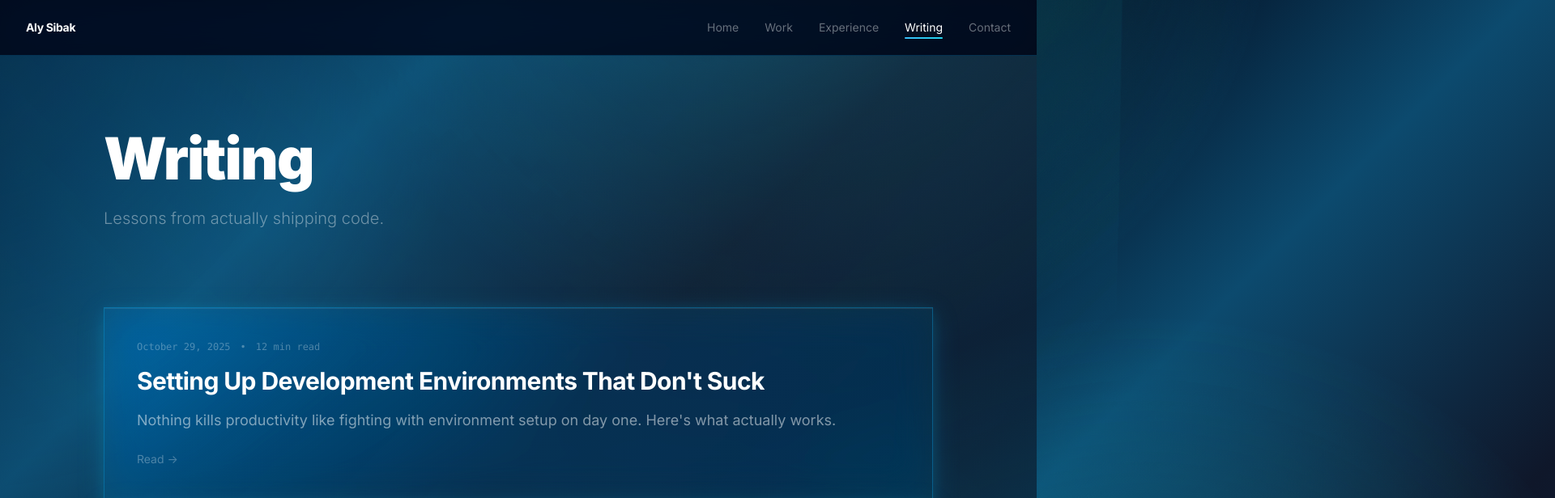
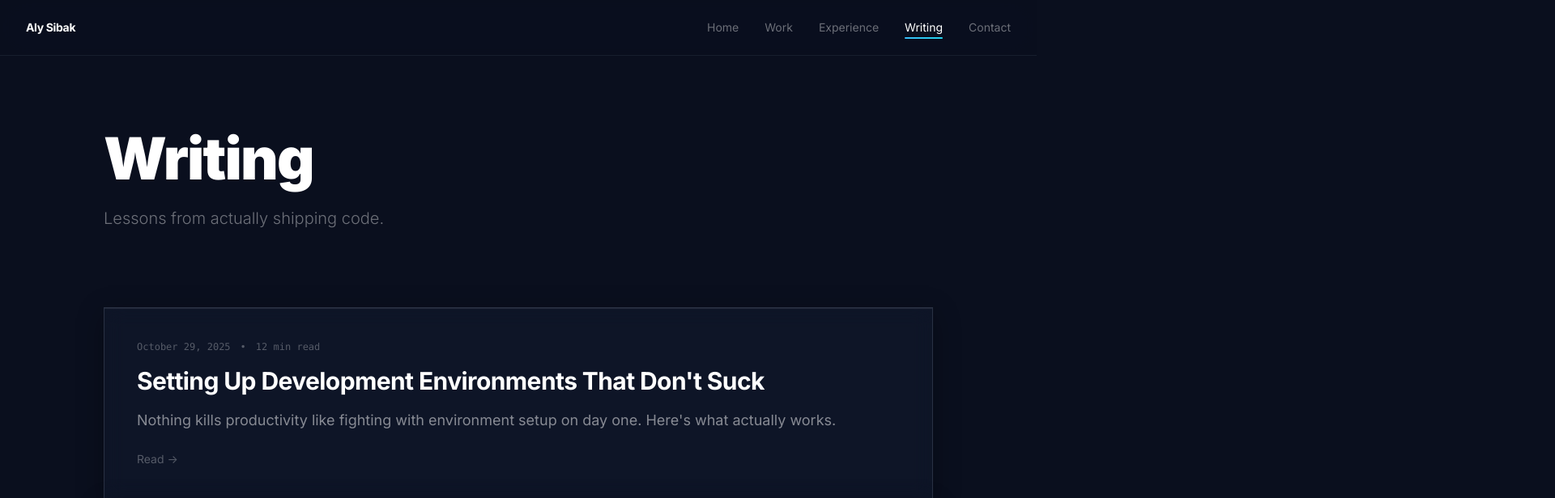
Before and after one commit to alysibak/portfolio, a Next.js app: page /blog in a window 1280 px wide. Shown: the top 616 px of the page at 81% size, 1920 px wide, since content can reach past the window. Built offline with nearby package versions, Linux system fonts and the light colour scheme.

Commit message:
fix: replace animated gradient with solid background, improve contrast, fix overflow issues

```diff
--- a/app/globals.css
+++ b/app/globals.css
@@ -18,31 +18,20 @@
   box-sizing: border-box;
 }
 
-html {
-  scroll-behavior: smooth;
-  -webkit-font-smoothing: antialiased;
-  -moz-osx-font-smoothing: grayscale;
-}
-
-@media (prefers-reduced-motion: reduce) {
-  html {
-    scroll-behavior: auto;
-  }
-
-  *,
-  *::before,
-  *::after {
-    animation-duration: 0.01ms !important;
-    animation-iteration-count: 1 !important;
-    transition-duration: 0.01ms !important;
-  }
-}
-
 body {
   color: var(--foreground);
   background: var(--background);
   font-family: -apple-system, BlinkMacSystemFont, 'Segoe UI', 'Roboto', 'Oxygen', 'Ubuntu', 'Cantarell', 'Fira Sans', 'Droid Sans', 'Helvetica Neue', sans-serif;
   overflow-x: hidden;
+  min-height: 100vh;
+  position: relative;
+}
+
+html {
+  overflow-x: hidden;
+  scroll-behavior: smooth;
+  -webkit-font-smoothing: antialiased;
+  -moz-osx-font-smoothing: grayscale;
 }
 
 @layer utilities {
--- a/app/theme-globals.css
+++ b/app/theme-globals.css
@@ -1,108 +1,49 @@
-/* Electric Modern Portfolio Theme */
+/* Professional Modern Portfolio Theme */
 
 @import url('https://fonts.googleapis.com/css2?family=Inter:wght@300;400;500;600;700;800;900&display=swap');
 
-/* Dynamic Gradient Background - Electric Blue & Cyan */
+/* Solid Professional Background */
 .animated-gradient-bg {
-  background: linear-gradient(135deg, #020617 0%, #0c4a6e 25%, #0f172a 50%, #082f49 100%);
+  background: #0a0f1e;
   position: relative;
   min-height: 100vh;
+  overflow-x: hidden;
 }
 
-.animated-gradient-bg::before {
-  content: '';
-  position: absolute;
-  top: -50%;
-  left: -50%;
-  width: 200%;
-  height: 200%;
-  background:
-    radial-gradient(circle at 20% 30%, rgba(14, 165, 233, 0.25), transparent 25%),
-    radial-gradient(circle at 80% 70%, rgba(6, 182, 212, 0.2), transparent 25%),
-    radial-gradient(circle at 40% 80%, rgba(16, 185, 129, 0.15), transparent 25%),
-    radial-gradient(circle at 60% 20%, rgba(34, 211, 238, 0.18), transparent 25%);
-  animation: gradientFloat 18s ease-in-out infinite;
-  pointer-events: none;
-}
-
-.animated-gradient-bg::after {
-  content: '';
-  position: absolute;
-  top: 0;
-  left: 0;
-  right: 0;
-  bottom: 0;
-  background:
-    linear-gradient(45deg, transparent 30%, rgba(14, 165, 233, 0.08) 50%, transparent 70%),
-    linear-gradient(-45deg, transparent 30%, rgba(6, 182, 212, 0.06) 50%, transparent 70%);
-  background-size: 100% 100%;
-  animation: meshMove 12s ease-in-out infinite;
-  pointer-events: none;
-}
-
-@keyframes gradientFloat {
-  0%, 100% { transform: translate(0, 0) rotate(0deg); }
-  33% { transform: translate(40px, -40px) rotate(4deg); }
-  66% { transform: translate(-30px, 30px) rotate(-4deg); }
-}
-
-@keyframes meshMove {
-  0%, 100% { opacity: 1; transform: scale(1) rotate(0deg); }
-  50% { opacity: 0.6; transform: scale(1.15) rotate(1deg); }
-}
-
-/* Electric Glass Cards */
+/* Glass Cards with Better Contrast */
 .glass {
-  background: linear-gradient(135deg, rgba(14, 165, 233, 0.12), rgba(6, 182, 212, 0.08));
-  border: 1.5px solid rgba(14, 165, 233, 0.35);
-  backdrop-filter: blur(24px) saturate(150%);
-  -webkit-backdrop-filter: blur(24px) saturate(150%);
+  background: rgba(15, 23, 42, 0.8);
+  border: 1.5px solid rgba(148, 163, 184, 0.2);
+  backdrop-filter: blur(12px);
+  -webkit-backdrop-filter: blur(12px);
   box-shadow:
-    0 8px 32px rgba(14, 165, 233, 0.2),
-    0 4px 16px rgba(6, 182, 212, 0.15),
+    0 8px 32px rgba(0, 0, 0, 0.3),
     inset 0 1px 1px rgba(255, 255, 255, 0.1);
   transition: all 0.4s cubic-bezier(0.4, 0, 0.2, 1);
   position: relative;
-  overflow: hidden;
-}
-
-.glass::before {
-  content: '';
-  position: absolute;
-  top: 0;
-  left: -100%;
-  width: 100%;
-  height: 100%;
-  background: linear-gradient(90deg, transparent, rgba(34, 211, 238, 0.2), transparent);
-  transition: left 0.6s ease;
-}
-
-.glass:hover::before {
-  left: 100%;
 }
 
 .glass:hover {
-  background: linear-gradient(135deg, rgba(14, 165, 233, 0.18), rgba(6, 182, 212, 0.12));
-  border-color: rgba(14, 165, 233, 0.6);
+  background: rgba(15, 23, 42, 0.9);
+  border-color: rgba(96, 165, 250, 0.4);
   box-shadow:
-    0 12px 48px rgba(14, 165, 233, 0.3),
-    0 0 80px rgba(6, 182, 212, 0.25),
-    0 0 120px rgba(16, 185, 129, 0.1),
-    inset 0 1px 1px rgba(255, 255, 255, 0.2);
-  transform: translateY(-8px) scale(1.01);
+    0 12px 48px rgba(59, 130, 246, 0.15),
+    0 0 60px rgba(59, 130, 246, 0.1),
+    inset 0 1px 1px rgba(255, 255, 255, 0.15);
+  transform: translateY(-4px);
 }
 
 /* Glass Strong (for nav/footer) */
 .glass-strong {
-  background: rgba(2, 6, 23, 0.85);
-  backdrop-filter: blur(24px) saturate(180%);
-  -webkit-backdrop-filter: blur(24px) saturate(180%);
-  border-bottom: 1px solid rgba(14, 165, 233, 0.25);
+  background: rgba(10, 15, 30, 0.95);
+  backdrop-filter: blur(20px) saturate(180%);
+  -webkit-backdrop-filter: blur(20px) saturate(180%);
+  border-bottom: 1px solid rgba(148, 163, 184, 0.1);
 }
 
-/* Electric Gradient Text */
+/* Gradient Text - Better Contrast */
 .gradient-text {
-  background: linear-gradient(135deg, #ffffff 0%, #22d3ee 30%, #0ea5e9 60%, #10b981 100%);
+  background: linear-gradient(135deg, #ffffff 0%, #60a5fa 50%, #3b82f6 100%);
   background-size: 200% auto;
   -webkit-background-clip: text;
   -webkit-text-fill-color: transparent;
@@ -117,41 +58,41 @@
   100% { background-position: 200% center; }
 }
 
-/* Accent Colors */
+/* Accent Colors - High Contrast */
 .accent-text {
-  color: #0ea5e9;
+  color: #60a5fa;
 }
 
 .accent-border {
-  border-color: #0ea5e9;
+  border-color: #60a5fa;
 }
 
-/* Electric Buttons */
+/* Buttons with Better Contrast */
 .glossy-button {
-  background: linear-gradient(135deg, rgba(14, 165, 233, 0.25), rgba(6, 182, 212, 0.15));
-  border: 1px solid rgba(14, 165, 233, 0.5);
-  box-shadow: 0 4px 16px rgba(14, 165, 233, 0.25);
+  background: rgba(59, 130, 246, 0.15);
+  border: 1px solid rgba(96, 165, 250, 0.3);
+  box-shadow: 0 4px 16px rgba(59, 130, 246, 0.2);
   transition: all 0.4s cubic-bezier(0.4, 0, 0.2, 1);
 }
 
 .glossy-button:hover {
-  background: linear-gradient(135deg, rgba(14, 165, 233, 0.35), rgba(6, 182, 212, 0.25));
-  border-color: rgba(14, 165, 233, 0.7);
-  box-shadow: 0 8px 24px rgba(14, 165, 233, 0.35);
+  background: rgba(59, 130, 246, 0.25);
+  border-color: rgba(96, 165, 250, 0.5);
+  box-shadow: 0 8px 24px rgba(59, 130, 246, 0.3);
   transform: translateY(-2px);
 }
 
-/* Primary CTA Button */
+/* Primary CTA Button - Solid Color */
 .cta-button {
-  background: linear-gradient(135deg, #0ea5e9 0%, #06b6d4 100%);
-  border: 1px solid rgba(14, 165, 233, 0.6);
+  background: linear-gradient(135deg, #3b82f6 0%, #2563eb 100%);
+  border: 1px solid rgba(96, 165, 250, 0.5);
   transition: all 0.4s cubic-bezier(0.4, 0, 0.2, 1);
-  box-shadow: 0 4px 24px rgba(14, 165, 233, 0.5);
+  box-shadow: 0 4px 24px rgba(59, 130, 246, 0.4);
 }
 
 .cta-button:hover {
-  background: linear-gradient(135deg, #0284c7 0%, #0891b2 100%);
-  box-shadow: 0 8px 32px rgba(14, 165, 233, 0.6);
+  background: linear-gradient(135deg, #2563eb 0%, #1d4ed8 100%);
+  box-shadow: 0 8px 32px rgba(59, 130, 246, 0.5);
   transform: translateY(-2px) scale(1.02);
 }
 
@@ -160,7 +101,7 @@
   transition: all 0.4s cubic-bezier(0.4, 0, 0.2, 1);
 }
 
-/* Floating Animation */
+/* Floating Animation - Subtle */
 .floating {
   animation: float 6s ease-in-out infinite;
 }
@@ -180,7 +121,7 @@
 
 @keyframes float {
   0%, 100% { transform: translateY(0px) rotate(0deg); }
-  50% { transform: translateY(-20px) rotate(3deg); }
+  50% { transform: translateY(-15px) rotate(2deg); }
 }
 
 /* Shimmer Effect */
@@ -196,7 +137,7 @@
   left: -100%;
   width: 100%;
   height: 100%;
-  background: linear-gradient(90deg, transparent, rgba(34, 211, 238, 0.25), transparent);
+  background: linear-gradient(90deg, transparent, rgba(255, 255, 255, 0.1), transparent);
   animation: shimmer 2.5s infinite;
 }
 
@@ -205,7 +146,7 @@
   100% { left: 100%; }
 }
 
-/* Multi-color Glow - Electric Colors */
+/* Glow on Hover */
 .glow-on-hover {
   position: relative;
   transition: all 0.4s cubic-bezier(0.4, 0, 0.2, 1);
@@ -217,16 +158,14 @@
   inset: -2px;
   border-radius: inherit;
   background: linear-gradient(45deg,
-    rgba(14, 165, 233, 0.9),
-    rgba(6, 182, 212, 0.9),
-    rgba(16, 185, 129, 0.9),
-    rgba(34, 211, 238, 0.9),
-    rgba(14, 165, 233, 0.9));
+    rgba(59, 130, 246, 0.6),
+    rgba(96, 165, 250, 0.6),
+    rgba(59, 130, 246, 0.6));
   background-size: 300% 300%;
   opacity: 0;
   transition: opacity 0.4s cubic-bezier(0.4, 0, 0.2, 1);
   z-index: -1;
-  filter: blur(28px);
+  filter: blur(20px);
   animation: glowRotate 4s ease infinite;
 }
 
@@ -246,69 +185,30 @@
 }
 
 ::-webkit-scrollbar-track {
-  background: rgba(2, 6, 23, 0.5);
+  background: #0a0f1e;
 }
 
 ::-webkit-scrollbar-thumb {
-  background: linear-gradient(180deg, #0ea5e9, #06b6d4);
+  background: linear-gradient(180deg, #3b82f6, #2563eb);
   border-radius: 5px;
 }
 
 ::-webkit-scrollbar-thumb:hover {
-  background: linear-gradient(180deg, #0284c7, #0891b2);
+  background: linear-gradient(180deg, #2563eb, #1d4ed8);
 }
 
 /* Selection */
 ::selection {
-  background: rgba(14, 165, 233, 0.45);
+  background: rgba(59, 130, 246, 0.3);
   color: white;
 }
 
-/* Text Shadows for Readability */
-.text-shadow {
-  text-shadow: 0 2px 20px rgba(0, 0, 0, 0.8);
-}
-
-/* Badge */
-.badge {
-  background: linear-gradient(135deg, rgba(14, 165, 233, 0.25), rgba(16, 185, 129, 0.2));
-  border: 1px solid rgba(14, 165, 233, 0.5);
-  box-shadow: 0 4px 12px rgba(14, 165, 233, 0.25);
-}
-
-/* Expandable Section */
-.expandable {
-  max-height: 0;
-  overflow: hidden;
-  transition: max-height 0.6s cubic-bezier(0.4, 0, 0.2, 1), opacity 0.6s ease;
-  opacity: 0;
-}
-
-.expandable.expanded {
-  max-height: 2000px;
-  opacity: 1;
-}
-
-/* Code Block Glass */
-.code-glass {
-  background: rgba(0, 0, 0, 0.5);
-  backdrop-filter: blur(10px);
-  border: 1px solid rgba(14, 165, 233, 0.25);
-}
-
-/* Blog Page Background */
-.blog-bg {
-  background: linear-gradient(135deg, #f0f9ff 0%, #e0f2fe 100%);
-}
-
-/* Blog Glass Card */
-.blog-glass {
-  background: rgba(255, 255, 255, 0.95);
-  backdrop-filter: blur(20px);
-  border: 1px solid rgba(255, 255, 255, 0.8);
-  box-shadow:
-    0 8px 32px 0 rgba(14, 165, 233, 0.1),
-    inset 0 1px 0 0 rgba(255, 255, 255, 1);
+/* Reduced Motion */
+@media (prefers-reduced-motion: reduce) {
+  * {
+    animation-duration: 0.01ms !important;
+    transition-duration: 0.01ms !important;
+  }
 }
 
 /* Body Text */
@@ -327,7 +227,7 @@ h1, h2, h3, h4, h5, h6 {
 /* Focus States */
 a:focus-visible,
 button:focus-visible {
-  outline: 2px solid rgba(14, 165, 233, 0.6);
+  outline: 2px solid rgba(96, 165, 250, 0.6);
   outline-offset: 4px;
 }
 
@@ -352,6 +252,7 @@ button:focus-visible {
 .stagger-2 { animation-delay: 0.2s; transition-delay: 0.2s; }
 .stagger-3 { animation-delay: 0.3s; transition-delay: 0.3s; }
 .stagger-4 { animation-delay: 0.4s; transition-delay: 0.4s; }
+.stagger-5 { animation-delay: 0.5s; transition-delay: 0.5s; }
 
 /* Scroll-triggered Reveal Animations */
 .reveal-on-scroll {
@@ -386,14 +287,14 @@ button:focus-visible {
 
 /* Decorative Elements */
 .dot-pattern {
-  background-image: radial-gradient(rgba(14, 165, 233, 0.15) 1px, transparent 1px);
+  background-image: radial-gradient(rgba(96, 165, 250, 0.1) 1px, transparent 1px);
   background-size: 20px 20px;
 }
 
 .grid-pattern {
   background-image:
-    linear-gradient(rgba(14, 165, 233, 0.12) 1px, transparent 1px),
-    linear-gradient(90deg, rgba(14, 165, 233, 0.12) 1px, transparent 1px);
+    linear-gradient(rgba(96, 165, 250, 0.08) 1px, transparent 1px),
+    linear-gradient(90deg, rgba(96, 165, 250, 0.08) 1px, transparent 1px);
   background-size: 50px 50px;
 }
 
```
